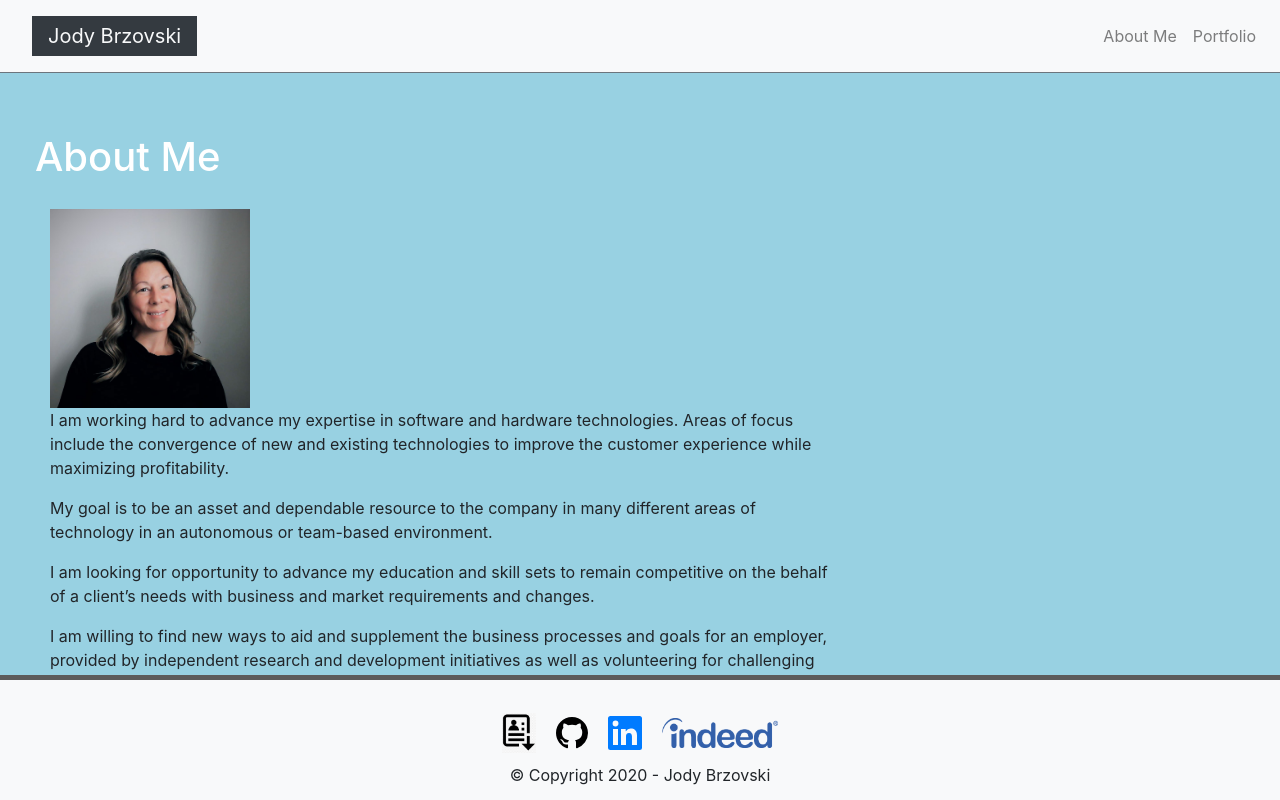
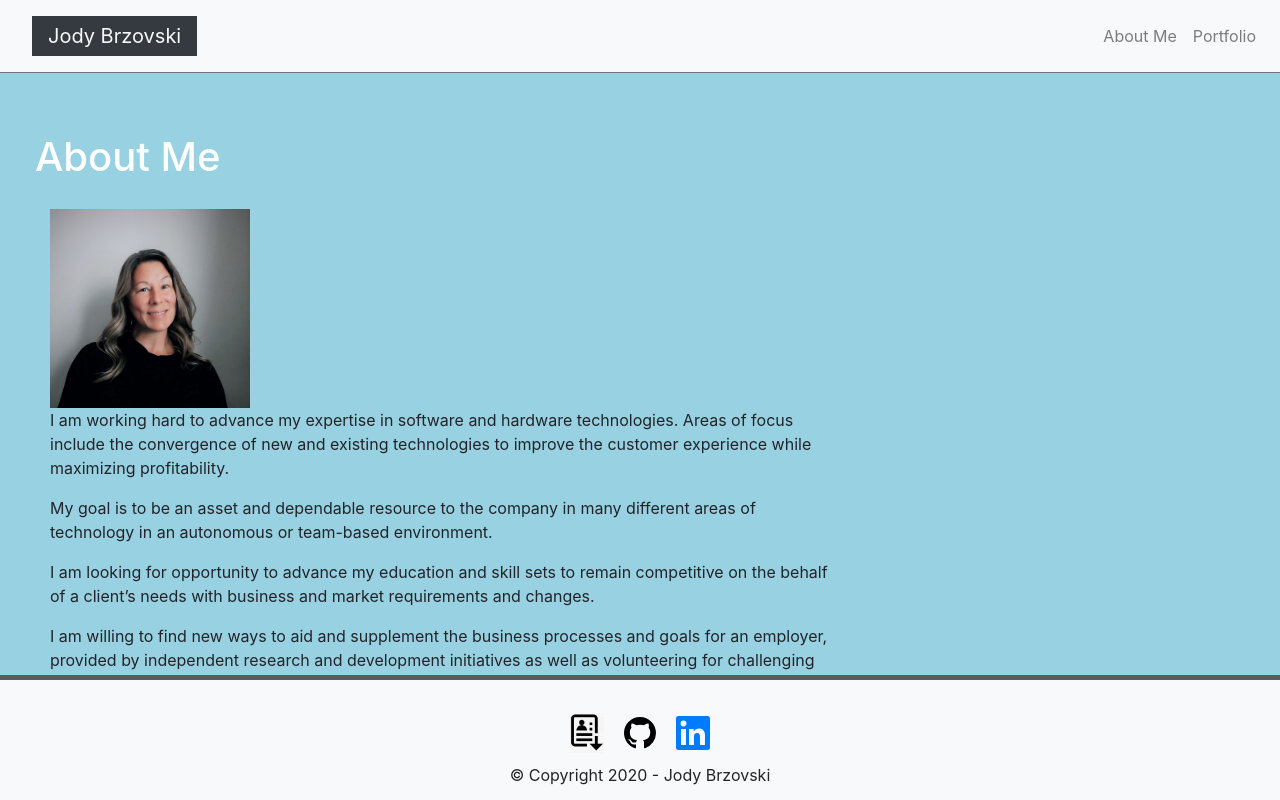
Before and after one commit to JodyBrzo/react-portfolio, a React (Create React App) app in the folder react-portfolio/: page / in a window 1280 px wide. Shown: the top 800 px of the page. Built offline with nearby package versions, Linux system fonts and the light colour scheme.

Commit message:
remove indeed

```diff
--- a/react-portfolio/src/components/Footer/index.js
+++ b/react-portfolio/src/components/Footer/index.js
@@ -63,13 +63,13 @@ function Footer() {
             ></path>
           </svg>
         </a>
-        <a href="https://my.indeed.com/p/e85lyhv" target="_blank" rel="noreferrer">
+        {/* <a href="https://my.indeed.com/p/e85lyhv" target="_blank" rel="noreferrer">
           <img
             className="footer-indeed"
             src="/images/indeed.png"
             alt="indeed.com Jody Brzovski"
           />
-        </a>
+        </a> */}
       </div>
       <div className="text-center">&#169; Copyright 2020 - Jody Brzovski</div>
     </footer>
```
